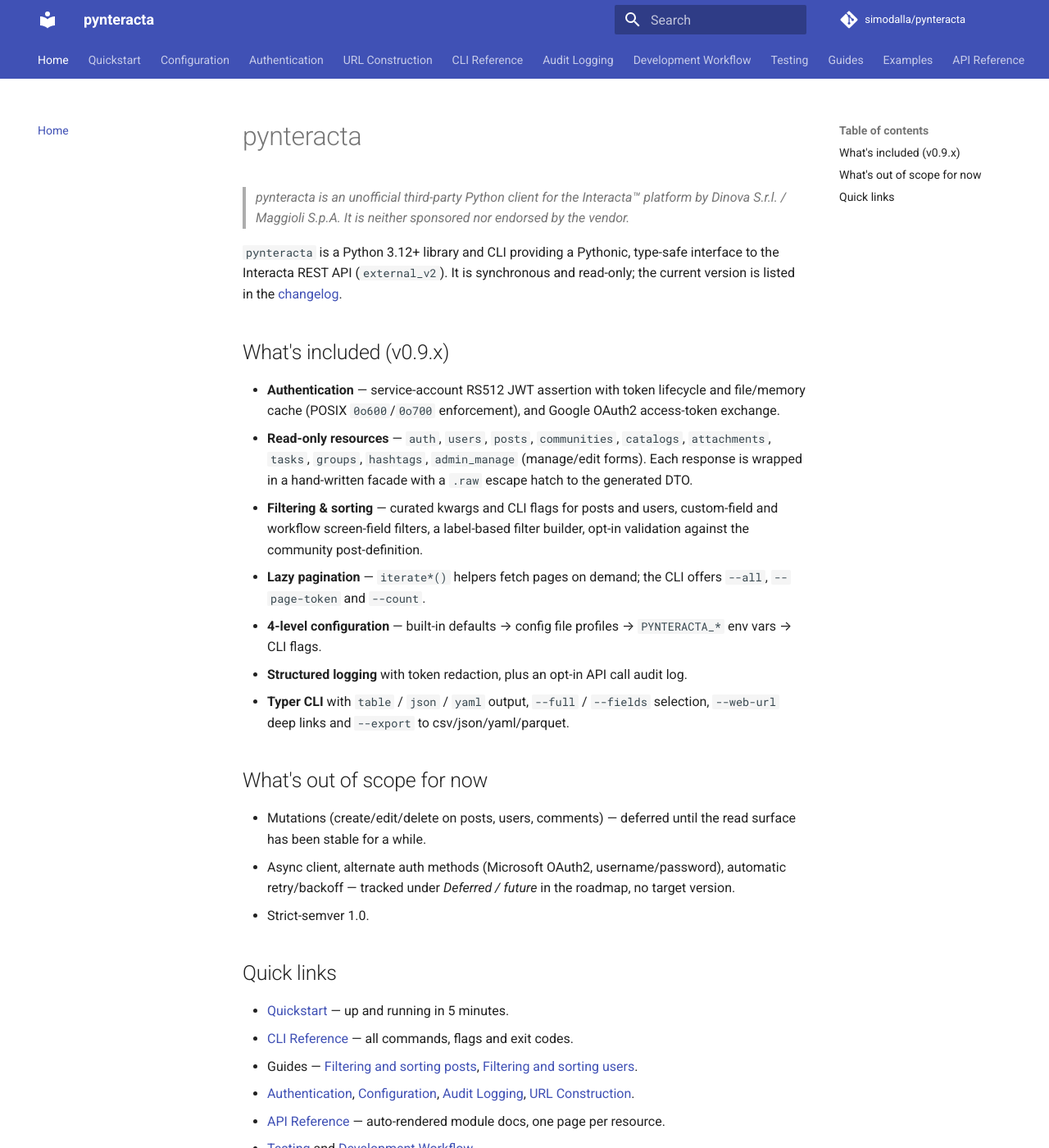
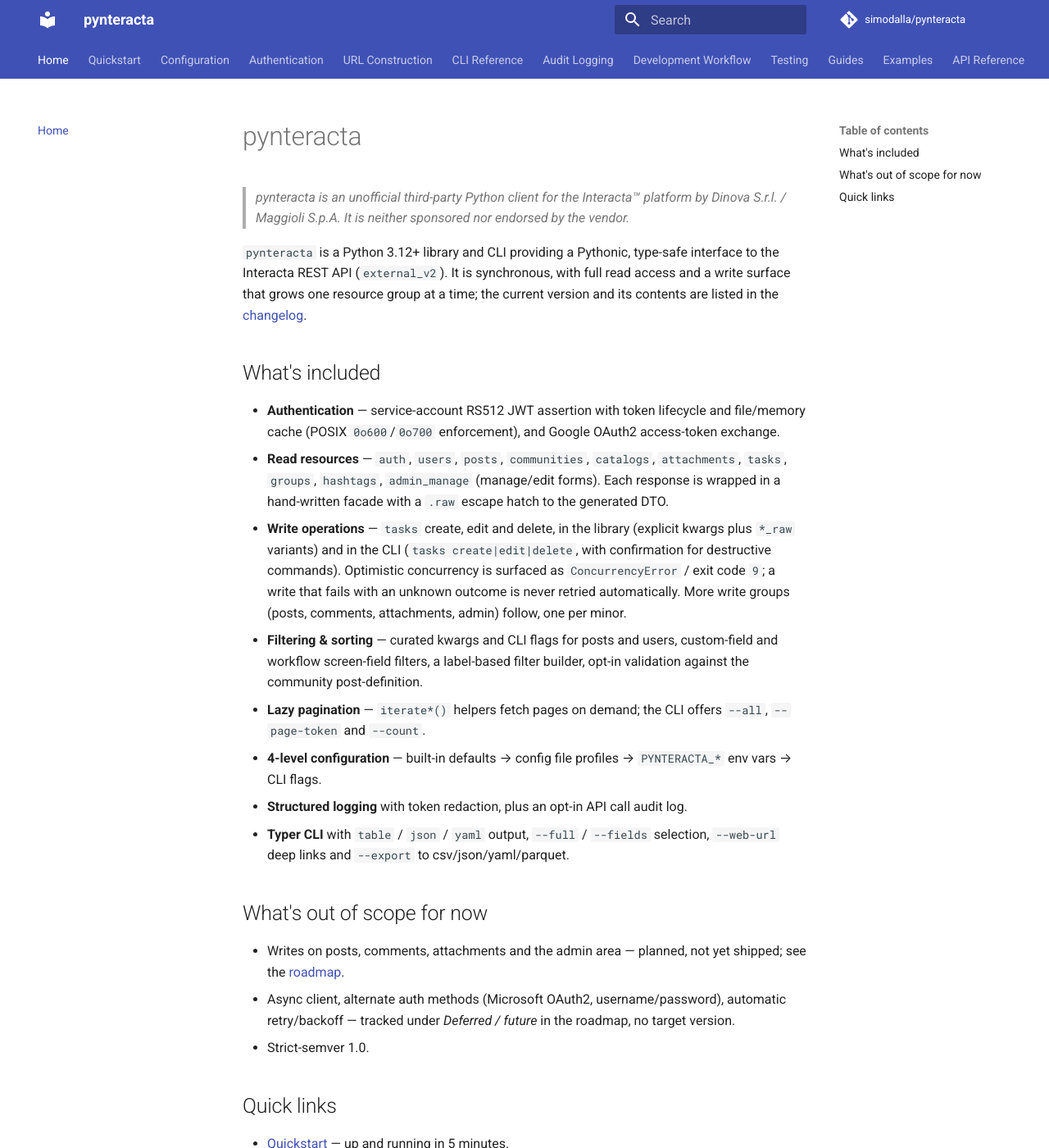
Before and after one commit to simodalla/pynteracta, an MkDocs documentation site: the page built from docs/index.md, in a window 1280 px wide and 1400 px high. Shown: the whole window at 82% size. Built offline with MkDocs 1.6.1 and Material for MkDocs 9.7.7, drawn with Linux system fonts in a browser that asks for light colours; comment, search, counter and statistics services are not loaded.

Commit message:
docs: home, README e quickstart aggiornati alla superficie di scrittura, senza numeri di versione
Co-Authored-By: Claude Fable 5.1 <noreply@anthropic.com>

```diff
--- a/docs/index.md
+++ b/docs/index.md
@@ -4,16 +4,22 @@
 > Dinova S.r.l. / Maggioli S.p.A. It is neither sponsored nor endorsed by the vendor.*
 
 `pynteracta` is a Python 3.12+ library and CLI providing a Pythonic, type-safe interface to the
-Interacta REST API (`external_v2`). It is synchronous and read-only; the current version is listed
-in the [changelog](https://github.com/simodalla/pynteracta/blob/main/CHANGELOG.md).
+Interacta REST API (`external_v2`). It is synchronous, with full read access and a write surface
+that grows one resource group at a time; the current version and its contents are listed in the
+[changelog](https://github.com/simodalla/pynteracta/blob/main/CHANGELOG.md).
 
-## What's included (v0.9.x)
+## What's included
 
 - **Authentication** — service-account RS512 JWT assertion with token lifecycle and file/memory
   cache (POSIX `0o600`/`0o700` enforcement), and Google OAuth2 access-token exchange.
-- **Read-only resources** — `auth`, `users`, `posts`, `communities`, `catalogs`, `attachments`,
+- **Read resources** — `auth`, `users`, `posts`, `communities`, `catalogs`, `attachments`,
   `tasks`, `groups`, `hashtags`, `admin_manage` (manage/edit forms). Each response is wrapped in a
   hand-written facade with a `.raw` escape hatch to the generated DTO.
+- **Write operations** — `tasks` create, edit and delete, in the library (explicit kwargs plus
+  `*_raw` variants) and in the CLI (`tasks create|edit|delete`, with confirmation for destructive
+  commands). Optimistic concurrency is surfaced as `ConcurrencyError` / exit code `9`; a write
+  that fails with an unknown outcome is never retried automatically. More write groups (posts,
+  comments, attachments, admin) follow, one per minor.
 - **Filtering & sorting** — curated kwargs and CLI flags for posts and users, custom-field and
   workflow screen-field filters, a label-based filter builder, opt-in validation against the
   community post-definition.
@@ -27,8 +33,8 @@ in the [changelog](https://github.com/simodalla/pynteracta/blob/main/CHANGELOG.m
 
 ## What's out of scope for now
 
-- Mutations (create/edit/delete on posts, users, comments) — deferred until the read surface has
-  been stable for a while.
+- Writes on posts, comments, attachments and the admin area — planned, not yet shipped; see the
+  [roadmap](https://github.com/simodalla/pynteracta/blob/main/ROADMAP.md).
 - Async client, alternate auth methods (Microsoft OAuth2, username/password), automatic
   retry/backoff — tracked under *Deferred / future* in the roadmap, no target version.
 - Strict-semver 1.0.
```
Also changed, not shown: CLAUDE.md (+1 -0 lines), README.md (+11 -6 lines), docs/quickstart.md (+2 -1 lines).
